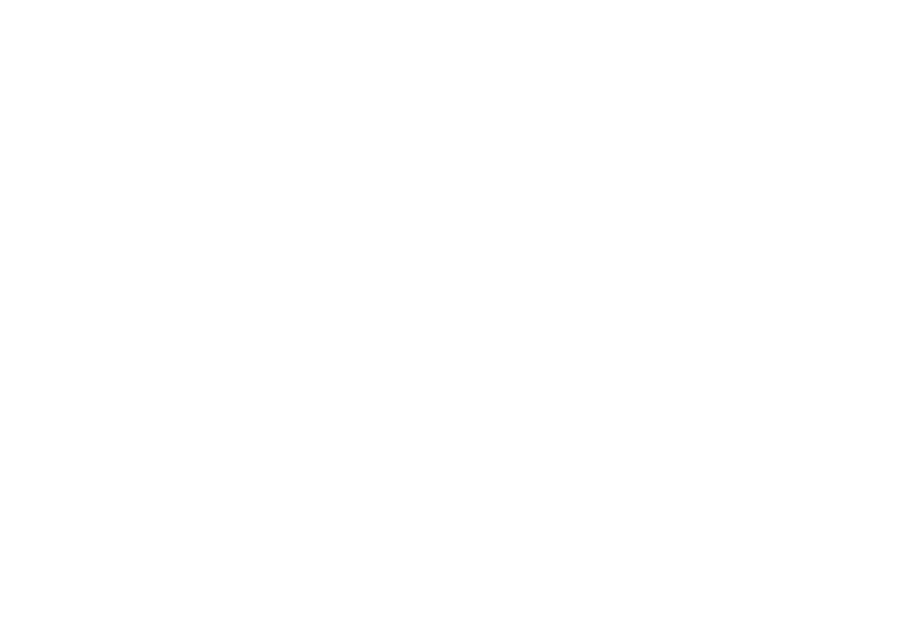
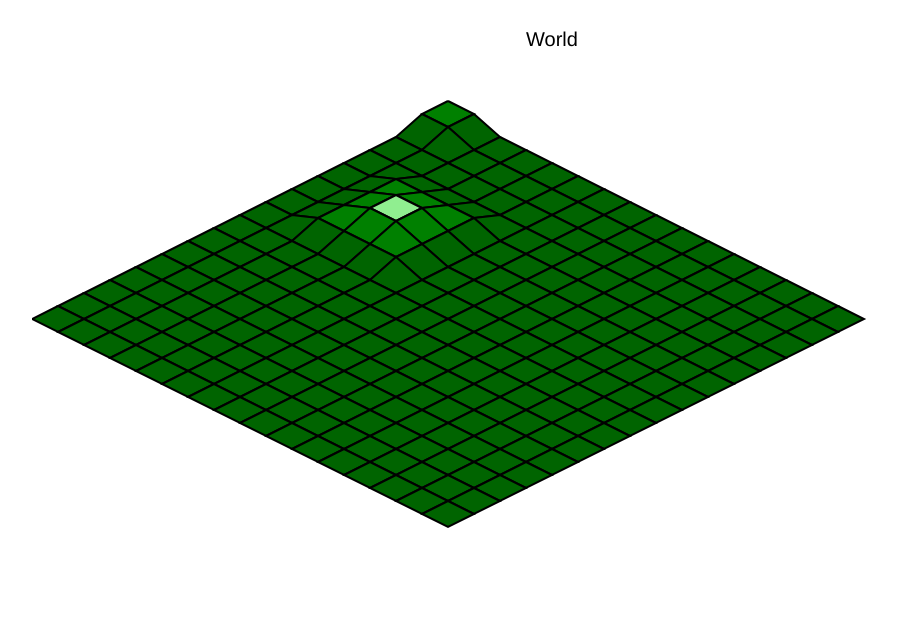
Before and after one commit to Fauphi/isometric-engine, a website with bundled scripts: page index.html in a window 1280 px wide. Shown: the whole page, without its empty margins (88-985 px from the left). Built offline with nearby package versions, Linux system fonts and the light colour scheme.

Commit message:
integrated recalc into drawing, new mapping

```diff
--- a/index.html
+++ b/index.html
@@ -13,13 +13,15 @@
         		top: 20px;
         		left: 20px;
         	}
-            body {
+            /*body {
                 padding: 400px;
-            }
+            }*/
         </style>
     </head>
     <body>
     	<div id="world"></div>
+        <div id="grid"></div>
+        <div id="grid2"></div>
     	<script type="text/javascript" src="bundle.js"></script>
     </body>
 </html>
--- a/package.json
+++ b/package.json
@@ -5,7 +5,8 @@
   "main": "main.js",
   "scripts": {
     "test": "echo \"Error: no test specified\" && exit 1",
-    "build": "babel src -d lib"
+    "build": "babel src -d lib",
+    "watch": "watch -p \"src/**/*.js\" -c \"node build.js\""
   },
   "author": "",
   "license": "ISC",
--- a/src/main.js
+++ b/src/main.js
@@ -2,7 +2,7 @@
 * @Author: philipp
 * @Date:   2016-11-22 20:30:45
 * @Last Modified by:   Philipp
-* @Last Modified time: 2016-11-24 00:26:36
+* @Last Modified time: 2016-11-24 22:58:20
 */
 
 'use strict';
@@ -10,7 +10,7 @@
 import { World } from './world.js';
 import { recalc } from './recalcHeight.js';
 
-// new World(20, 20, document.getElementById('world'));
+new World(20, 20, document.getElementById('world'));
 
 // recalc height test
 let array = [
@@ -29,4 +29,4 @@ const print = (array) => {
 	}
 }
 
-print(array);
+// print(array);
--- a/src/tile.js
+++ b/src/tile.js
@@ -2,7 +2,7 @@
 * @Author: philipp
 * @Date:   2016-11-22 23:35:14
 * @Last Modified by:   Philipp
-* @Last Modified time: 2016-11-23 22:39:43
+* @Last Modified time: 2016-11-25 01:37:31
 */
 
 'use strict';
@@ -11,7 +11,7 @@ import { BLOG_WIDTH, BLOG_HEIGHT, HEIGHT_PIXEL, cartToIso, isoToCart } from './g
 
 export class Tile {
 
-	constructor(x,y,ctx,worldWith,height=0) {
+	constructor(x,y,ctx,worldWith,height=0,neighbors) {
 		this.x = x;
 		this.y = y;
 		this.ctx = ctx;
@@ -20,7 +20,7 @@ export class Tile {
 		this.type = 'grass'; // grass, road, house
 		this.height = height;
 
-		this.draw();
+		// this.draw();
 	}
 
 	changeType(type) {
@@ -30,57 +30,57 @@ export class Tile {
 
 	changeHeight(height) {
 		this.height = height;
-		this.draw();
 	}
 
 	_addHeight(y) {
 		return y + (-this.height*HEIGHT_PIXEL);
 	}
 
-	draw(mouseOver=false, screenY=null) {
+	draw(mouseOver=false, screenY=null, top, right, bottom, left) {
 		// transform coords
 		const point = cartToIso({x: this.x, y: this.y})
 		,	screenx = (this.worldWith*BLOG_WIDTH) + point.x;
-		let screeny = 10 + point.y;
+		let screeny = 40 + point.y;
 
 		if(this.height!=0) screeny = this._addHeight(screeny);
 
 		// draw
 		const ctx = this.ctx;
 		// get fill color
-		if(!this.active) {
+		if(!mouseOver) {
 			let fillColor;
 
-			switch (this.type) {
-  				case 'grass':
-  					fillColor = (mouseOver)?'darkgreen':'green';
+			switch (this.height) {
+  				case 2:
+  					fillColor = 'lightgreen';
   					break;
-  				case 'road':
-  					fillColor = (mouseOver)?'#707070':'grey';
+  				case 1:
+  					fillColor = 'green';
   					break;
-  				case 'house':
-  					fillColor = (mouseOver)?'darkred':'red';
+  				case 0:
+  					fillColor = 'darkgreen';
   					break;
   				default:
-  					fillColor = (mouseOver)?'lightgrey':'white';
+  					fillColor = 'white';
   			}
 
   			ctx.fillStyle = fillColor;
 
 		} else {
-			ctx.fillStyle = 'grey';
+			console.log('mouseOver');
+			ctx.fillStyle = 'red';
 		}
 
 		ctx.beginPath();
 		ctx.lineWidth = "2";
 		ctx.strokeStyle = 'black';
 
-		ctx.moveTo(screenx,screeny);
+		ctx.moveTo(screenx,screeny+(top*HEIGHT_PIXEL));
 
-	    ctx.lineTo(screenx+(BLOG_WIDTH),screeny+(BLOG_HEIGHT));
-	    ctx.lineTo(screenx,screeny+(BLOG_HEIGHT*2));
-	    ctx.lineTo(screenx-(BLOG_WIDTH),screeny+(BLOG_HEIGHT));
-	    ctx.lineTo(screenx,screeny);
+	    ctx.lineTo(screenx+(BLOG_WIDTH),screeny+(BLOG_HEIGHT)+(right*HEIGHT_PIXEL));
+	    ctx.lineTo(screenx,screeny+(BLOG_HEIGHT*2)+(bottom*HEIGHT_PIXEL));
+	    ctx.lineTo(screenx-(BLOG_WIDTH),screeny+(BLOG_HEIGHT)+(left*HEIGHT_PIXEL));
+	    ctx.lineTo(screenx,screeny+(top*HEIGHT_PIXEL));
 
 		ctx.fill();
 		ctx.stroke();
--- a/src/world.js
+++ b/src/world.js
@@ -2,13 +2,29 @@
 * @Author: philipp
 * @Date:   2016-11-22 20:31:42
 * @Last Modified by:   Philipp
-* @Last Modified time: 2016-11-23 22:39:57
+* @Last Modified time: 2016-11-25 01:52:08
 */
 
 'use strict';
 
 import { BLOG_WIDTH, BLOG_HEIGHT } from './globals.js';
 import { Tile } from './tile.js';
+import { recalc } from './recalcHeight.js';
+
+const print = (array) => {
+	var text = '';
+	for(let i=0;i<array.length;i++) {
+		text += array[i][0]+"&nbsp;&nbsp;"+array[i][1]+"&nbsp;&nbsp;"+array[i][2]+"&nbsp;&nbsp;"+array[i][3]+"&nbsp;&nbsp;"+array[i][4]+'<br/>';
+	}
+	document.getElementById('grid').innerHTML = text;
+}
+const print2 = (array) => {
+	var text = '';
+	for(let i=0;i<array.length;i++) {
+		text += array[i][0].height+"&nbsp;&nbsp;"+array[i][1].height+"&nbsp;&nbsp;"+array[i][2].height+"&nbsp;&nbsp;"+array[i][3].height+"&nbsp;&nbsp;"+array[i][4].height+'<br/>';
+	}
+	document.getElementById('grid2').innerHTML = text;
+}
 
 export class World {
 
@@ -16,11 +32,29 @@ export class World {
 		this.width = width;
 		this.height = height;
 		this.blogCount = width*height;
-		this.field = [];
 		this.cv = document.createElement('canvas');
 		this.activeTile = null;
 		// this.toolbar = document.createElement('div');
 		this.toolbar = {activeType: 'road'};
+		this.field = [
+			[1,0,0,0,0,0,0,0,0,0,0,0,0,0,0,0],
+			[0,0,0,0,0,0,0,0,0,0,0,0,0,0,0,0],
+			[0,0,0,0,0,0,0,0,0,0,0,0,0,0,0,0],
+			[0,0,0,0,0,2,0,0,0,0,0,0,0,0,0,0],
+			[0,0,0,0,0,0,0,0,0,0,0,0,0,0,0,0],
+			[0,0,0,0,0,0,0,0,0,0,0,0,0,0,0,0],
+			[0,0,0,0,0,0,0,0,0,0,0,0,0,0,0,0],
+			[0,0,0,0,0,0,0,0,0,0,0,0,0,0,0,0],
+			[0,0,0,0,0,0,0,0,0,0,0,0,0,0,0,0],
+			[0,0,0,0,0,0,0,0,0,0,0,0,0,0,0,0],
+			[0,0,0,0,0,0,0,0,0,0,0,0,0,0,0,0],
+			[0,0,0,0,0,0,0,0,0,0,0,0,0,0,0,0],
+			[0,0,0,0,0,0,0,0,0,0,0,0,0,0,0,0],
+			[0,0,0,0,0,0,0,0,0,0,0,0,0,0,0,0],
+			[0,0,0,0,0,0,0,0,0,0,0,0,0,0,0,0],
+			[0,0,0,0,0,0,0,0,0,0,0,0,0,0,0,0]
+		];
+		this.map = [];
 
 		const container = element
 		,	div = document.createElement('div');
@@ -38,15 +72,101 @@ export class World {
 		// container.append(this.toolbar);
 		container.append(this.cv);
 
-		for(let i=0;i<this.blogCount;i++) {
-			const x = i%this.width
-			,	y = Math.floor(i/this.height)
-			,	h = (i==399)?1:(i==269)?-2:0;
+		this._generateMap();
+		this._recalcMap();
 
-			this.field.push(new Tile(x,y,this.cv.getContext("2d"),this.width,h));
+		this._draw();
+
+		this._setupEvents();
+	}
+
+	_generateMap() {
+		this.map = [];
+		for(let x=0;x<this.field.length;x++) {
+			let widthArray = [];
+			for(let y=0;y<this.field[0].length;y++) {
+				widthArray.push(new Tile(x,y,this.cv.getContext("2d"),this.field[0].length,this.field[x][y]));
+			}
+			this.map.push(widthArray);
+		}
+	}
+
+	_recalcMap() {
+		let tmpArray = [];
+		// create tmp array to recalc height
+		for(let x=0;x<this.map.length;x++) {
+			let widthArray = [];
+			for(let y=0;y<this.map[0].length;y++) {
+				widthArray.push(this.map[x][y].height);
+			}
+			tmpArray.push(widthArray);
 		}
 
-		this._setupEvents();
+		tmpArray = recalc(tmpArray);
+
+		// save back heights to map
+		for(let x=0;x<this.map.length;x++) {
+			for(let y=0;y<this.map[0].length;y++) {
+				this.map[x][y].height = tmpArray[x][y];
+			}
+		}
+	}
+
+	_valid(x,y) {
+		const valid = (x>=0 && x<this.map[0].length && y>=0 && y<this.map.length);
+		return valid;
+	}
+
+	_draw() {
+		this.cv.getContext("2d").clearRect(0, 0, this.cv.width, this.cv.height);
+
+		for(let x=0;x<this.map.length;x++) {
+			for(let y=0;y<this.map[0].length;y++) {
+				const tile = this.map[x][y]
+				,	height = tile.height;
+
+				const heights = this._getHeights(tile,height);
+
+				tile.draw(false, null, heights.top, heights.right, heights.bottom, heights.left);
+			}
+		}
+	}
+
+	_getHeights(tile,height) {
+		let top = 0
+		,	right = 0
+		,	bottom = 0
+		,	left = 0;
+
+		if(this._valid(tile.x-1,tile.y-1) && height<this.map[tile.x-1][tile.y-1].height) top = height - this.map[tile.x-1][tile.y-1].height;
+		if(this._valid(tile.x,tile.y-1) && height<this.map[tile.x][tile.y-1].height) {
+			top = height - this.map[tile.x][tile.y-1].height;
+			right = height - this.map[tile.x][tile.y-1].height;
+		}
+		if(this._valid(tile.x+1,tile.y-1) && height<this.map[tile.x+1][tile.y-1].height) right = height - this.map[tile.x+1][tile.y-1].height;
+
+		if(this._valid(tile.x-1,tile.y) && height<this.map[tile.x-1][tile.y].height) {
+			top = height - this.map[tile.x-1][tile.y].height;
+			left = height - this.map[tile.x-1][tile.y].height;
+		}
+		if(this._valid(tile.x+1,tile.y) && height<this.map[tile.x+1][tile.y].height) {
+			right = height - this.map[tile.x+1][tile.y].height;
+			bottom = height - this.map[tile.x+1][tile.y].height;
+		}
+
+		if(this._valid(tile.x-1,tile.y+1) && height<this.map[tile.x-1][tile.y+1].height) left = height - this.map[tile.x-1][tile.y+1].height;
+		if(this._valid(tile.x,tile.y+1) && height<this.map[tile.x][tile.y+1].height) {
+			left = height - this.map[tile.x][tile.y+1].height;
+			bottom = height - this.map[tile.x][tile.y+1].height;
+		}
+		if(this._valid(tile.x+1,tile.y+1) && height<this.map[tile.x+1][tile.y+1].height) bottom = height - this.map[tile.x+1][tile.y+1].height;
+
+		return {
+			top: top,
+			right: right,
+			bottom: bottom,
+			left: left
+		}
 	}
 
 	_setupEvents() {
@@ -61,13 +181,9 @@ export class World {
 	        const tile = that._getTileAtCoord(pos.x,pos.y);
 
 	        if(tile) {
-	        	tile.draw(true);
-
-		        const newTileIndex = tile.x + (tile.y*that.width);
-		        if(that.activeTile && that.activeTile!=newTileIndex) {
-		        	that.field[that.activeTile].draw();
-		        }
-		        that.activeTile = newTileIndex;
+	        	that._draw();
+	        	const heights = that._getHeights(tile,tile.height);
+				tile.draw(true, null, heights.top, heights.right, heights.bottom, heights.left);
 		    }
 
 	    }, false);
@@ -79,38 +195,26 @@ export class World {
 	          	y: evt.clientY - rect.top
 	        };
 	        const tile = that._getTileAtCoord(pos.x,pos.y);
+	        console.log(tile);
 
-	        if(tile) tile.changeType(that.toolbar.activeType);
+	        if(tile) {
+	        	tile.changeHeight(tile.height+1);
+        		that._recalcMap();
+	        	that._draw();
+	        }
 
 	    }, false);
 
-	    document.addEventListener('keydown', function(evt) {
-	    	let newType;
-	    	switch (evt.keyCode) {
-	    		case 49:
-	    			newType = 'grass';
-	    			break;
-	    		case 50:
-	    			newType = 'road';
-	    			break;
-	    		case 51:
-	    			newType = 'house';
-	    			break;
-	    		default:
-	    			newType = that.toolbar.activeType;
-	    	}
-	    	that.toolbar.activeType = newType;
-	    }, false);
 	}
 
 	_getTileAtCoord(x,y) {
-		x -= (this.width*BLOG_WIDTH);
-		y -= 10;
+		x -= (this.map.length*BLOG_WIDTH);
+		y -= 40;
 
 		const tileX = Math.floor((x / (BLOG_WIDTH) + y / (BLOG_HEIGHT)) / 2)
-		,	tileY = Math.floor((y / (BLOG_HEIGHT) -(x / (BLOG_WIDTH))) / 2);
+		,	tileY = Math.floor((y / (BLOG_HEIGHT) - (x / (BLOG_WIDTH))) / 2);
 
-		return (this.field[tileX + (tileY*this.width)])?this.field[tileX + (tileY*this.width)]:false;
+		return (this.map[tileX] && this.map[tileX][tileY])?this.map[tileX][tileY]:false;
 	}
 
 }
```
